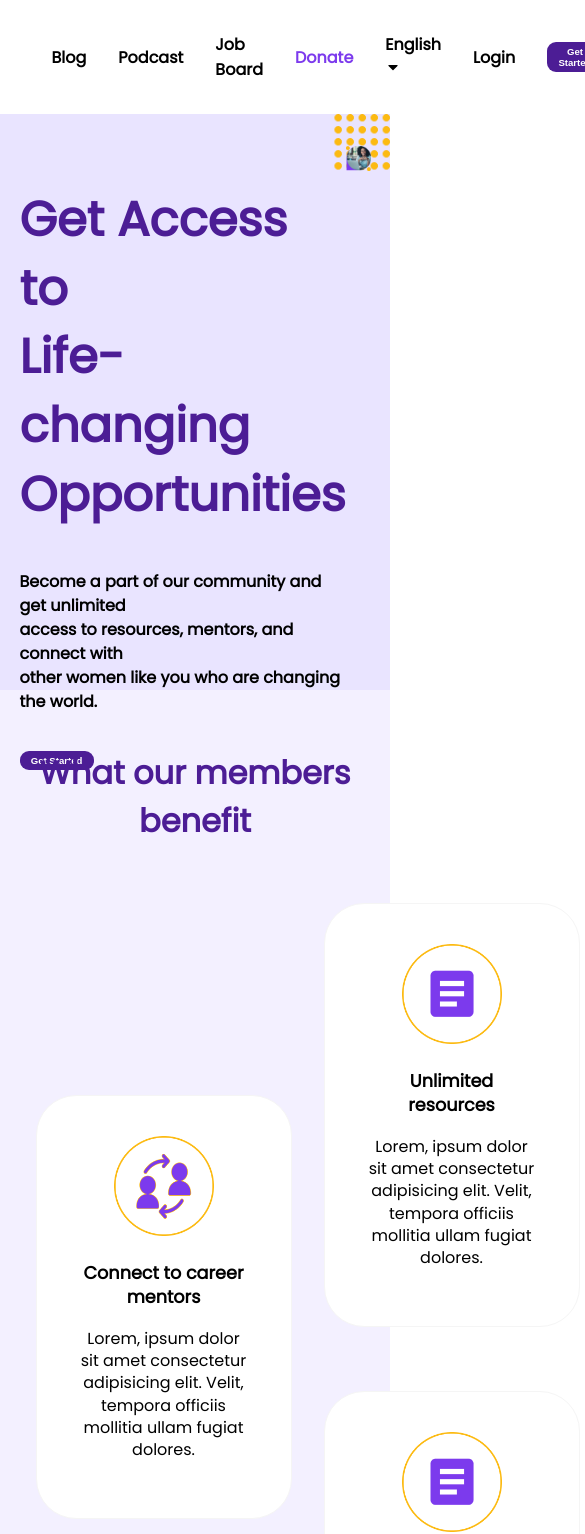
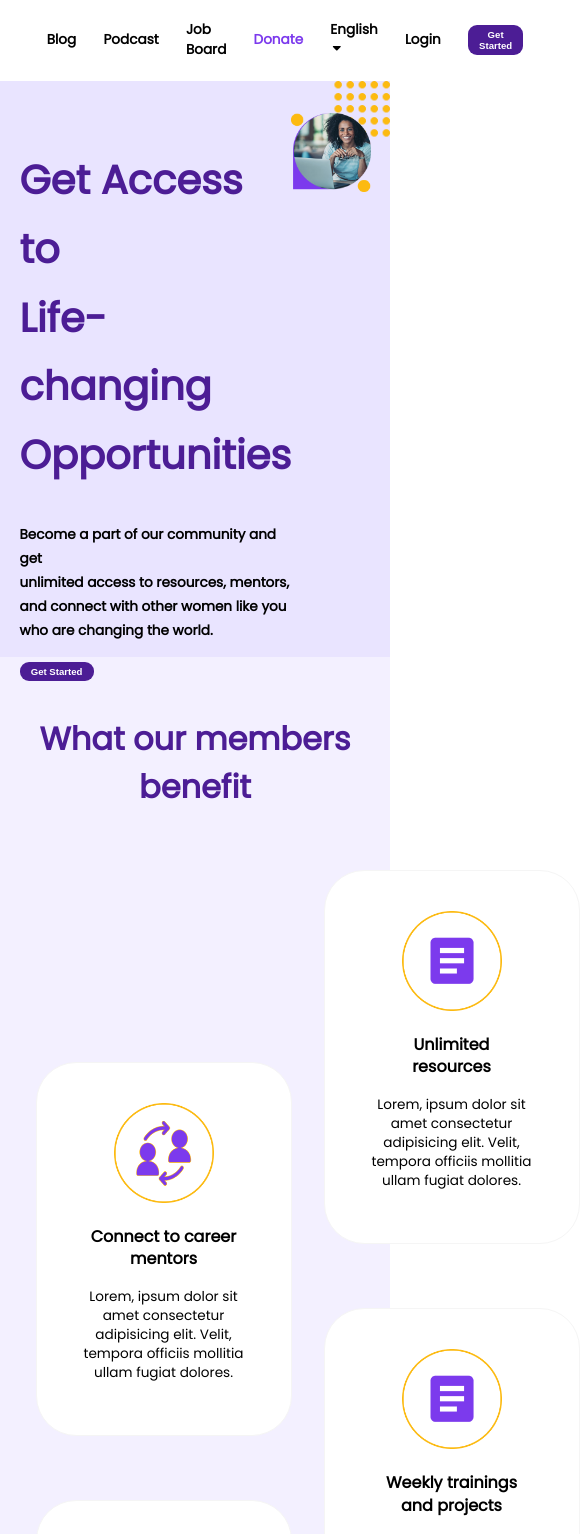
Before and after one commit to Dhanidayo/NG-IWD-2022-Hackathon-Team3, a React (Create React App) app: page / in a window 390 px wide. Shown: the top 1534 px of the page, 585 px wide, since content can reach past the window. Built offline with nearby package versions, Linux system fonts and the light colour scheme.

Commit message:
responsiveness update

```diff
--- a/src/components/Footer/style.css
+++ b/src/components/Footer/style.css
@@ -68,3 +68,9 @@ footer {
         margin-right: 2em;
     }
 }
+
+@media screen and (max-width: 976px) {
+    .copyright {
+        font-size: .85rem;
+    }
+   }
--- a/src/components/Navbar/style.css
+++ b/src/components/Navbar/style.css
@@ -3,6 +3,13 @@ header {
     background-color: #fff;
     font-size: 1rem;
 }
+
+@media screen and (max-width: 976px) {
+    header {
+        font-size: .85rem;
+        padding: 1.5em 0;
+    }
+  }
 
 .logo {
     margin-right: 2em;
--- a/src/index.css
+++ b/src/index.css
@@ -68,6 +68,12 @@ button {
   border: none;
 }
 
+@media screen and (max-width: 976px) {
+  .btn {
+    font-size: .85rem;
+  }
+}
+
 @media screen and (max-width: 769px) {
   .btn {
     padding: .25rem .7rem;
@@ -112,6 +118,12 @@ button:hover {
   }
 }
 
+@media screen and (max-width: 976px) {
+  .body-text, .body-text-thin {
+    font-size: .85rem;
+  }
+}
+
 .body-text-thin {
   font-weight: normal;
   font-size: 1.2rem;
--- a/src/pages/LandingPage/index.jsx
+++ b/src/pages/LandingPage/index.jsx
@@ -29,6 +29,9 @@ const LandingPage = () => {
                                 </h1>
                                 <p className="main-para body-text">
                                     Become a part of our community and get unlimited <br/> access to resources, mentors, and connect with <br /> other women like you who are changing the world.
+                                </p>
+                                <p className="main-para-d-none body-text">
+                                    Become a part of our community and get <br />unlimited access to resources, mentors, <br />and connect with other women like you <br /> who are changing the world.
                                 </p>
                                 <Link to="/">
                                     <button className=" btn btn--primary">
@@ -266,7 +269,7 @@ const LandingPage = () => {
                                     <div className="feedback-card feedback-card--primary">
                                         <p className="quote-mark">"</p>
                                         <div>
-                                            <p className="body-text-thin">
+                                            <p className="body-text-thin feedback-card-text">
                                                 This program is mind blowing and the effort put into ensuring that newbies get better and gain clarity in their chosen career path is quite commendable. In just six months, I have grown so much. I recommend this to as many women as possible.
                                             </p>
                                             <p className="testifier-name">Sarah Adebesin</p>
@@ -278,7 +281,7 @@ const LandingPage = () => {
                                     <div className="feedback-card feedback-card--secondary">
                                         <p className="quote-mark">"</p>
                                         <div>
-                                            <p className="body-text-thin">
+                                            <p className="body-text-thin feedback-card-text">
                                                The mentorship program was the start of my tech journey and I'm better for it. I recently got a job with a leading company in Africa and that happened because someone shared the recruitment link on the opportunities/job page.
                                             </p>
                                             <p className="testifier-name">Rahmot Afolabi</p>
@@ -288,7 +291,7 @@ const LandingPage = () => {
                                     <div className="feedback-card feedback-card--black">
                                         <p className="quote-mark">"</p>
                                         <div>
-                                            <p className="body-text-thin">
+                                            <p className="body-text-thin feedback-card-text">
                                                 Being in a community of other women like me helped me realise that I'm not alone in my tech journey.
                                             </p>
                                             <p className="testifier-name">Favour Ezichi</p>
--- a/src/pages/LandingPage/style.css
+++ b/src/pages/LandingPage/style.css
@@ -15,6 +15,7 @@
         height: 36rem;
     }
 }
+
 
 /* .banner-contents-wrapper {
     border: 4px solid green;
@@ -48,10 +49,29 @@
     }
   }
 
+  @media screen and (max-width: 976px) {
+   .main-text {
+       font-size: 2.5rem;
+   }
+  }
+
 .main-para {
     margin-bottom: 2em;
 }
 
+.main-para-d-none {
+    display: none;
+}
+
+@media screen and (max-width: 976px) {
+    .main-para {
+        display: none;
+    }
+
+    .main-para-d-none {
+        display: block;
+    }
+}
 
 #benefits-section {
     background-color: #f3f0ff;
@@ -118,6 +138,16 @@
 .card-title {
     font-size: 1.1rem;
     font-weight: 600;
+}
+
+@media screen and (max-width: 976px) {
+    .card-text {
+        font-size: .85rem;
+    }
+
+    .card-title {
+        font-size: 1rem;
+    }
 }
 
 
@@ -199,6 +229,12 @@
     margin: 2em 1em;
 }
 
+@media screen and (max-width: 976px) {
+    .image-card {
+        font-size: .85rem;
+    }
+   }
+
 .image-card--none {
     border: none;
     box-shadow: none;
@@ -255,7 +291,17 @@
     .feedback-card {
         width: 22rem;
     }
-  }
+}
+
+@media screen and (max-width: 976px) {
+    .feedback-card {
+        width: 20rem;
+    }
+
+    .feedback-card-text {
+        font-size: .85rem;
+    }
+}
 
 .align-feedback-card {
     padding-top: 10em;
```
